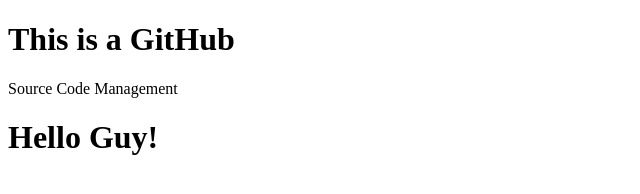
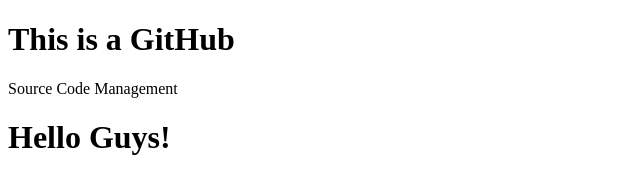
Before and after one commit to muhdamir98/muhdamir98.github.io, a plain HTML site: page index.html in a window 1280 px wide. Shown: the full height of the page, 0-640 px from the left. Drawn offline with Linux system fonts and the light colour scheme.

Commit message:
Update index.html

```diff
--- a/index.html
+++ b/index.html
@@ -7,7 +7,7 @@
 
 <h1>This is a GitHub</h1>
 <p>Source Code Management</p>
-<h1>Hello Guy!</h1>
+<h1>Hello Guys!</h1>
 
 </body>
 </html>
```
